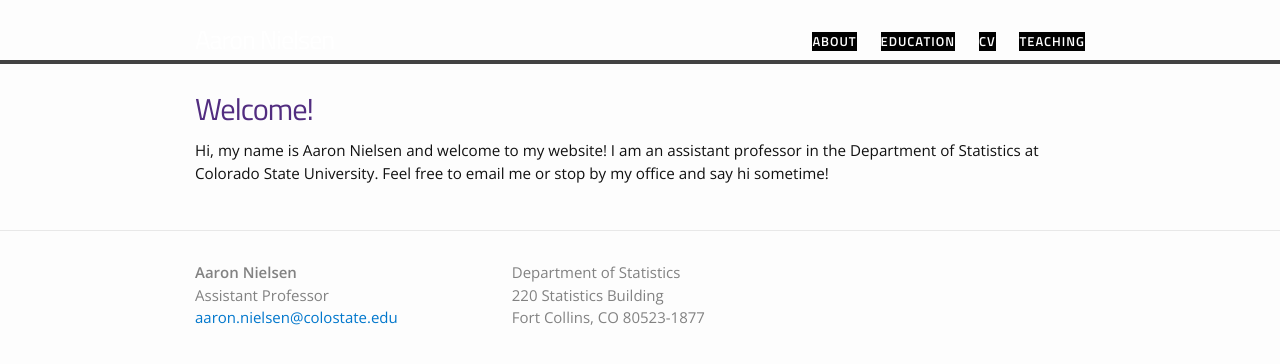
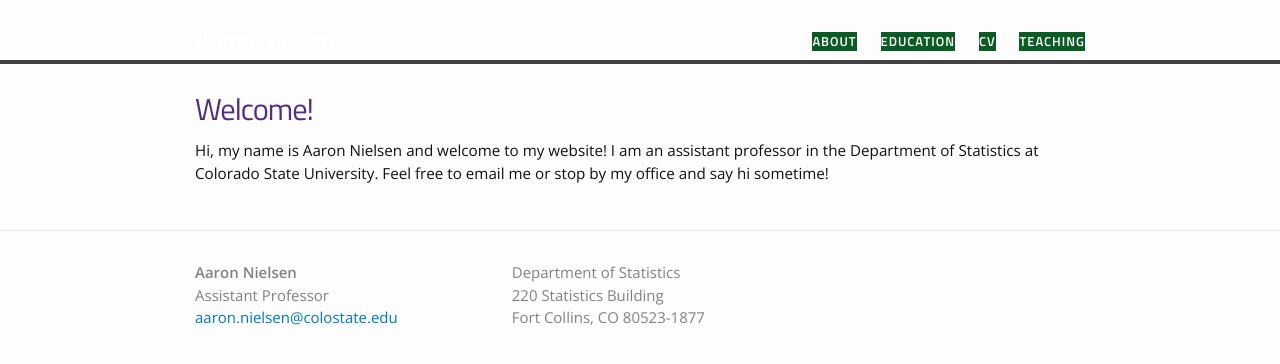
Before and after one commit to aaron-nielsen/aaron-nielsen.github.io, a Jekyll site: the page built from index.html, in a window 1280 px wide. Shown: the top 364 px of the page. Built offline with Jekyll 4.4.1, drawn with Linux system fonts in a browser that asks for light colours.

Commit message:
Update main.scss

```diff
--- a/css/main.scss
+++ b/css/main.scss
@@ -19,7 +19,7 @@ $background-image: url("images/1.jpg");
 $brand-color:      #0077CC;
 // $gameday-sky: #109dc0;
 $clemson-purple:      #000000;
-$clemson-orange:      #000000;
+$clemson-orange:      #0a5c24;
 
 
 $grey-color:       #828282;
```
